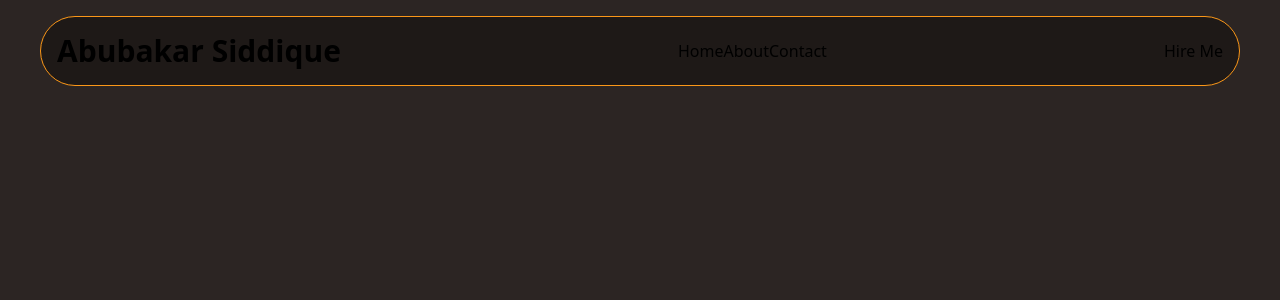
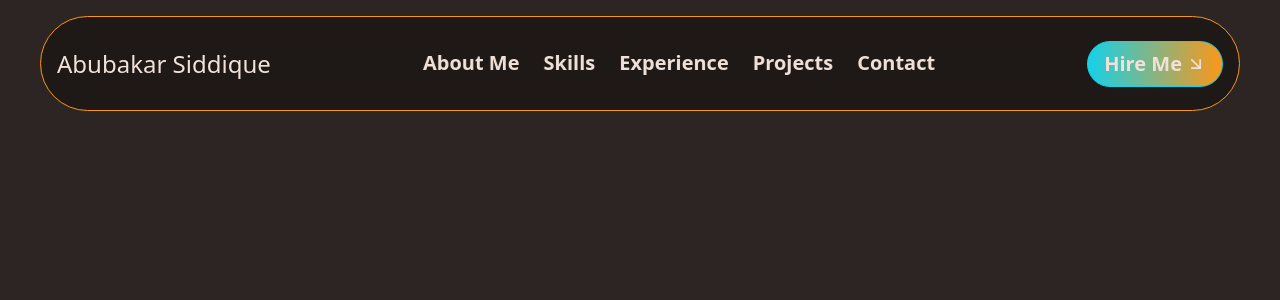
Before and after one commit to AbubakarSiddique32/Abubakar-Portfolio, a React (Vite) app: page / in a window 1280 px wide. Shown: the top 300 px of the page. Built offline with nearby package versions, Linux system fonts and the light colour scheme.

Commit message:
Portfolio

```diff
--- a/package.json
+++ b/package.json
@@ -11,7 +11,8 @@
   },
   "dependencies": {
     "react": "^19.0.0",
-    "react-dom": "^19.0.0"
+    "react-dom": "^19.0.0",
+    "react-icons": "^5.5.0"
   },
   "devDependencies": {
     "@eslint/js": "^9.21.0",
--- a/src/App.jsx
+++ b/src/App.jsx
@@ -3,7 +3,7 @@
 
 const App = () => {
   return (
-    <div>
+    <div className=" font-body">
       <NavbarMain />
     </div>
   );
--- a/src/Components/Navbar/NavbarBtn.jsx
+++ b/src/Components/Navbar/NavbarBtn.jsx
@@ -1,9 +1,11 @@
 import React from "react";
-
+import { LuArrowDownRight } from "react-icons/lu";
 const NavbarBtn = () => {
   return (
     <div>
-      <button>Hire Me</button>
+      <button className=" px-4 py-2 rounded-full text-xl font-bold text-white border-cyan border flex items-center gap-1 bg-gradient-to-r from-cyan to-orange hover:border-orange hover:scale-110 transition-all duration-500 hover:shadow-cyanShadow ">
+        Hire Me <LuArrowDownRight className=" sm:hidden lg:block" />
+      </button>
     </div>
   );
 };
--- a/src/Components/Navbar/NavbarLinks.jsx
+++ b/src/Components/Navbar/NavbarLinks.jsx
@@ -1,11 +1,30 @@
 import React from "react";
 
 const NavbarLinks = () => {
+  const links = [
+    { link: "About Me", section: "about" },
+    { link: "Skills", section: "skills" },
+    { link: "Experience", section: "experience" },
+    { link: "Projects", section: "projects" },
+    { link: "Contact", section: "contact" },
+  ];
   return (
     <div>
-      <a href="">Home</a>
-      <a href="">About</a>
-      <a href="">Contact</a>
+      <ul className=" flex gap-6 text-white text-center font-bold py-4 lg:flex-row sm:flex-col lg:relative sm:absolute sm:top-[120%] left-[50%] -translate-x-[50%] lg:text-md sm:text-xl sm:bg-cyan/30 backdrop-blur-lg lg:bg-black sm:w-full ">
+        {links.map((link, index) => {
+          return (
+            <li key={index} className=" group">
+              <a
+                href="#"
+                className=" cursor-pointer text-white hover:text-cyan transition-all duration-500"
+              >
+                {link.link}
+              </a>
+              <div className=" mx-auto w-0 bg-cyan group-hover:w-full h-[1px] transition-all duration-500"></div>
+            </li>
+          );
+        })}
+      </ul>
     </div>
   );
 };
--- a/src/Components/Navbar/NavbarLogo.jsx
+++ b/src/Components/Navbar/NavbarLogo.jsx
@@ -3,8 +3,11 @@
 const NavbarLogo = () => {
   return (
     <div>
-      <h1 className=" flex font-bold text-3xl items-center">
+      <h1 className=" text-white text-2xl sm:hidden md:block">
         Abubakar Siddique
+      </h1>
+      <h1 className=" text-white text-4xl font-special font-extrabold sm:block md:hidden">
+        AS
       </h1>
     </div>
   );
--- a/src/Components/Navbar/NavbarMain.jsx
+++ b/src/Components/Navbar/NavbarMain.jsx
@@ -1,14 +1,30 @@
-import React from "react";
+import React, { useState } from "react";
 import NavbarLogo from "./NavbarLogo";
 import NavbarLinks from "./NavbarLinks";
 import NavbarBtn from "./NavbarBtn";
+import { GiHamburgerMenu } from "react-icons/gi";
 const NavbarMain = () => {
+  const [menuOpen, setMenuOpen] = useState("false");
+  const toggleMenu = () => {
+    setMenuOpen(!menuOpen);
+  };
   return (
     <nav className=" fixed max-w-[1300px] w-full mx-auto px-4 left-[50%] -translate-x-[50%] z-20 flex gap-4 mt-4">
       <div className="flex justify-between w-full max-w-[1200px] mx-auto bg-black items-center p-4 rounded-full border-[0.5px] border-orange">
         <NavbarLogo />
-        <NavbarLinks />
+        <div className={`${menuOpen ? "sm:block " : "sm:hidden"} lg:block  `}>
+          <NavbarLinks />
+        </div>
+
         <NavbarBtn />
+      </div>
+      <div className=" flex lg:hidden sm:block bg-black items-center justify-center rounded-full p-6 border-[0.5px] border-orange">
+        <button
+          className="text-white rounded-full text-2xl p-3 border border-orange"
+          onClick={toggleMenu}
+        >
+          <GiHamburgerMenu />
+        </button>
       </div>
     </nav>
   );
--- a/tailwind.config.js
+++ b/tailwind.config.js
@@ -2,6 +2,13 @@
 module.exports = {
   content: ["./src/**/*.{js,jsx,ts,tsx}"],
   theme: {
+    screens: {
+      sm: "350px",
+      md: "768px",
+      lg: "1024px",
+      xl: "1280px",
+      "2xl": "1536px",
+    },
     colors: {
       /* brown: "#53423e",
       lightBrown: "#645550",
@@ -33,7 +40,11 @@
       lightGrey: "#978580",
       darkGrey: "#3f4441",
     },
-    extend: {},
+    extend: {
+      boxShadow: {
+        cyanShadow: "0px 0px 20px 0px rgba(94,206,220,0.5) ",
+      },
+    },
     fontFamliy: {
       body: ["Josefin Sans"],
       special: ["Roboto"],
```
Also changed, not shown: 1 other file (tests, documents, lock files or other folders).
